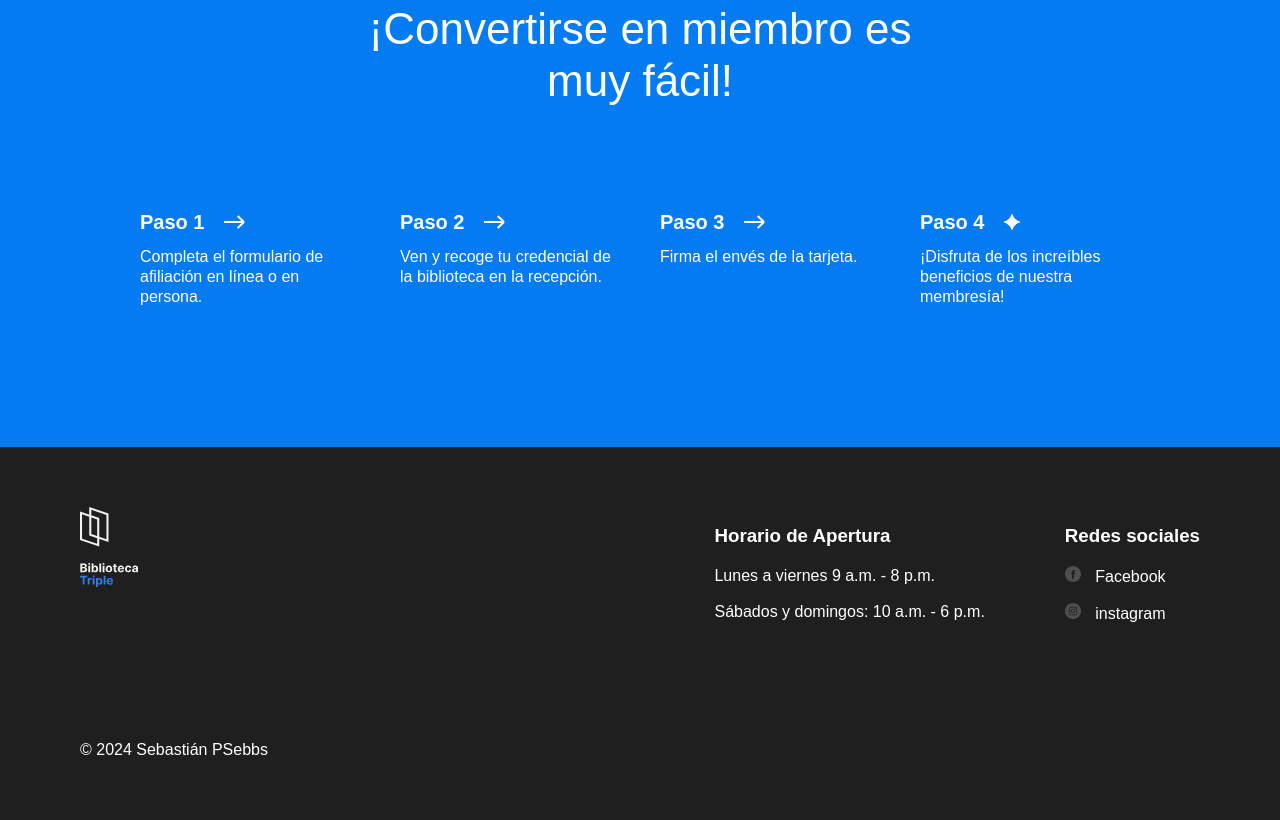
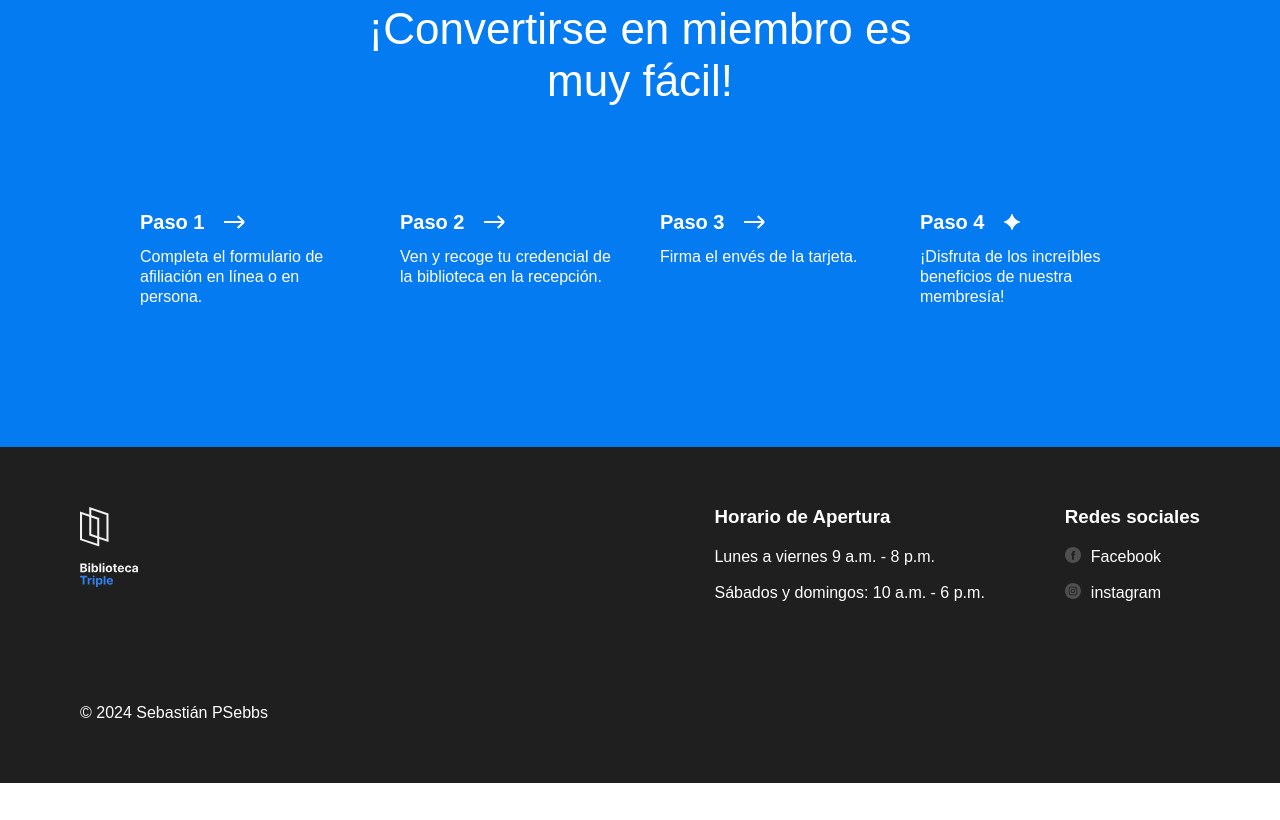
Before and after one commit to PSebs-98/web_project_library_es, a plain HTML site: page index.html in a window 1280 px wide. Shown: the part 3035-3855 px from the top of the page. After the commit the page ends 3818 px from the top, so only its background shows below. Drawn offline with Linux system fonts and the light colour scheme.

Commit message:
FinalStageCorrected

```diff
--- a/index.html
+++ b/index.html
@@ -315,7 +315,7 @@
                 </a>
               </li>
               <li class="footer__list-item">
-                <a href="#" class="footer__column-link">
+                <a class="footer__column-link" href="#">
                   <img
                     src="./images/instagram_white.svg"
                     alt="instagram"
--- a/styles/style.css
+++ b/styles/style.css
@@ -337,14 +337,17 @@
   box-sizing: border-box;
   background-color: #1f1f1f;
   color: white;
+  padding: 60px 80px;
 }
 
 .footer__columns {
   display: flex;
-  padding: 60px 80px 100px 80px;
+  flex-direction: row;
 }
 
 .footer__column {
+  display: flex;
+  flex-direction: column;
 }
 
 .footer__column_content_hours {
@@ -361,6 +364,7 @@
 }
 
 .footer__column-heading {
+  margin-top: 0;
   margin-bottom: 20px;
 }
 
@@ -371,25 +375,28 @@
   margin: 0;
   display: flex;
   flex-direction: column;
+  row-gap: 16px;
 }
 
 .footer__list-item {
-  margin-bottom: 16px;
+  row-gap: 16px;
 }
 
 .footer__column-link {
   color: white;
   text-decoration: none;
+  display: flex;
+  flex-direction: row;
+  align-items: start;
+  column-gap: 10px;
 }
 
 .footer__social-icon {
   width: 16px;
   height: 16px;
-  margin-right: 10px;
 }
 
 .footer__copyright {
-  padding-left: 80px;
-  padding-bottom: 60px;
-  margin: 0;
+  margin-top: 100px;
+  margin-bottom: 0;
 }
```
